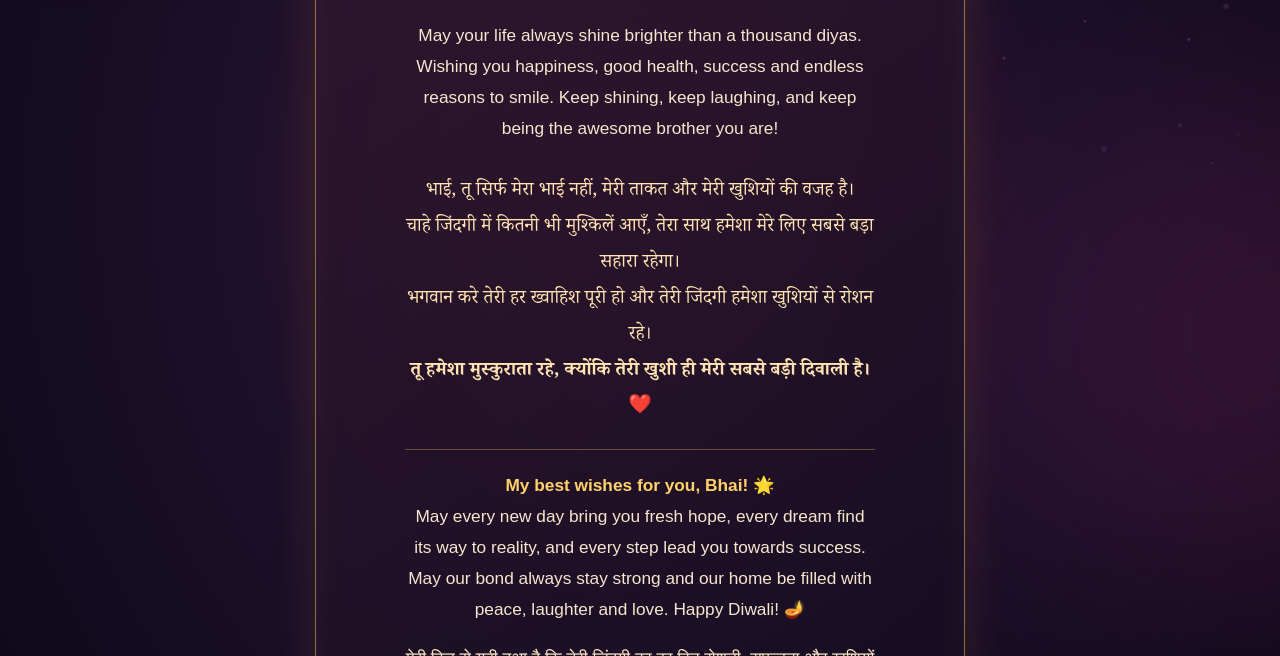
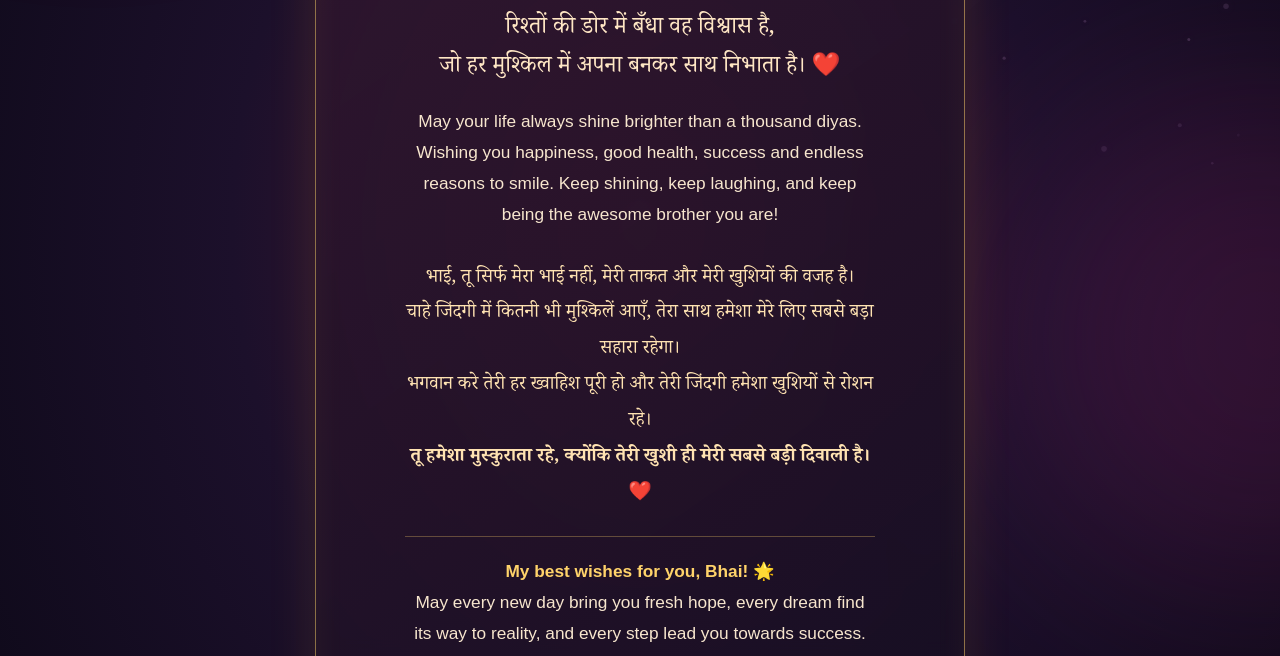
Before and after one commit to skboysandeep0-byte/Mydearfamily12, a plain HTML site: page index.html in a window 1280 px wide. Shown: the part 444-1100 px from the top of the page. Drawn offline with Linux system fonts and the light colour scheme.

Commit message:
Replace brother subtitle with emotional Hindi brotherhood verse

```diff
--- a/index.html
+++ b/index.html
@@ -95,7 +95,7 @@
     <div class="eyebrow">A little festival surprise</div>
     <div class="diya-row" aria-hidden="true"><span class="diya">🪔</span><span class="diya">✨</span><span class="diya">🪔</span></div>
     <h1>Happy<br>Diwali!</h1>
-    <p class="sub">To my amazing Bhai ❤️</p>
+    <p class="sub" lang="hi" style="font-family:Georgia,'Noto Serif Devanagari',serif;line-height:1.7;color:#ffe7c5">तू केवल मेरा भाई नहीं, इस परिवार की मुस्कान है—<br>रिश्तों की डोर में बँधा वह विश्वास है,<br>जो हर मुश्किल में अपना बनकर साथ निभाता है। ❤️</p>
     <p class="message">
       May your life always shine brighter than a thousand diyas.
       Wishing you happiness, good health, success and endless reasons to smile.
```
